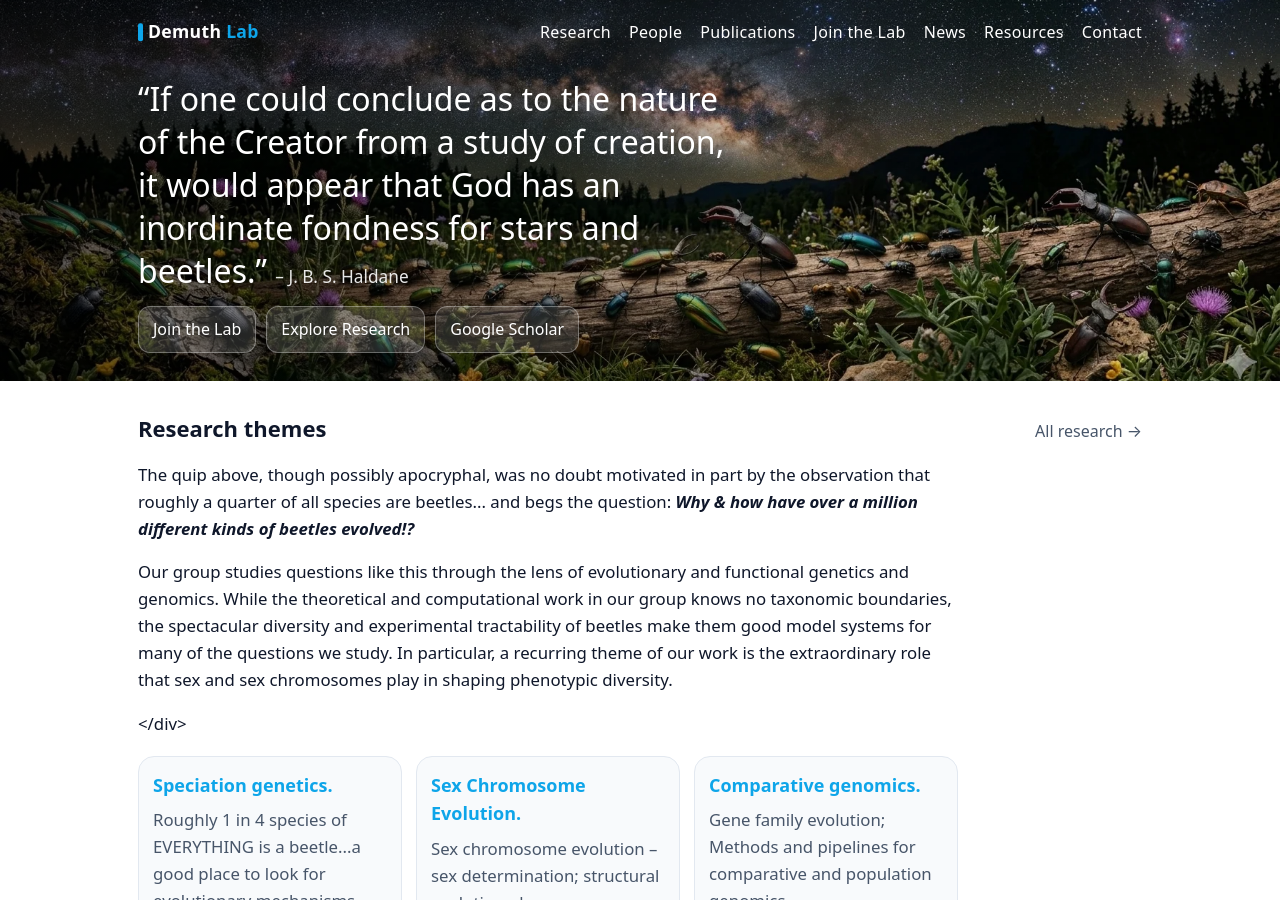
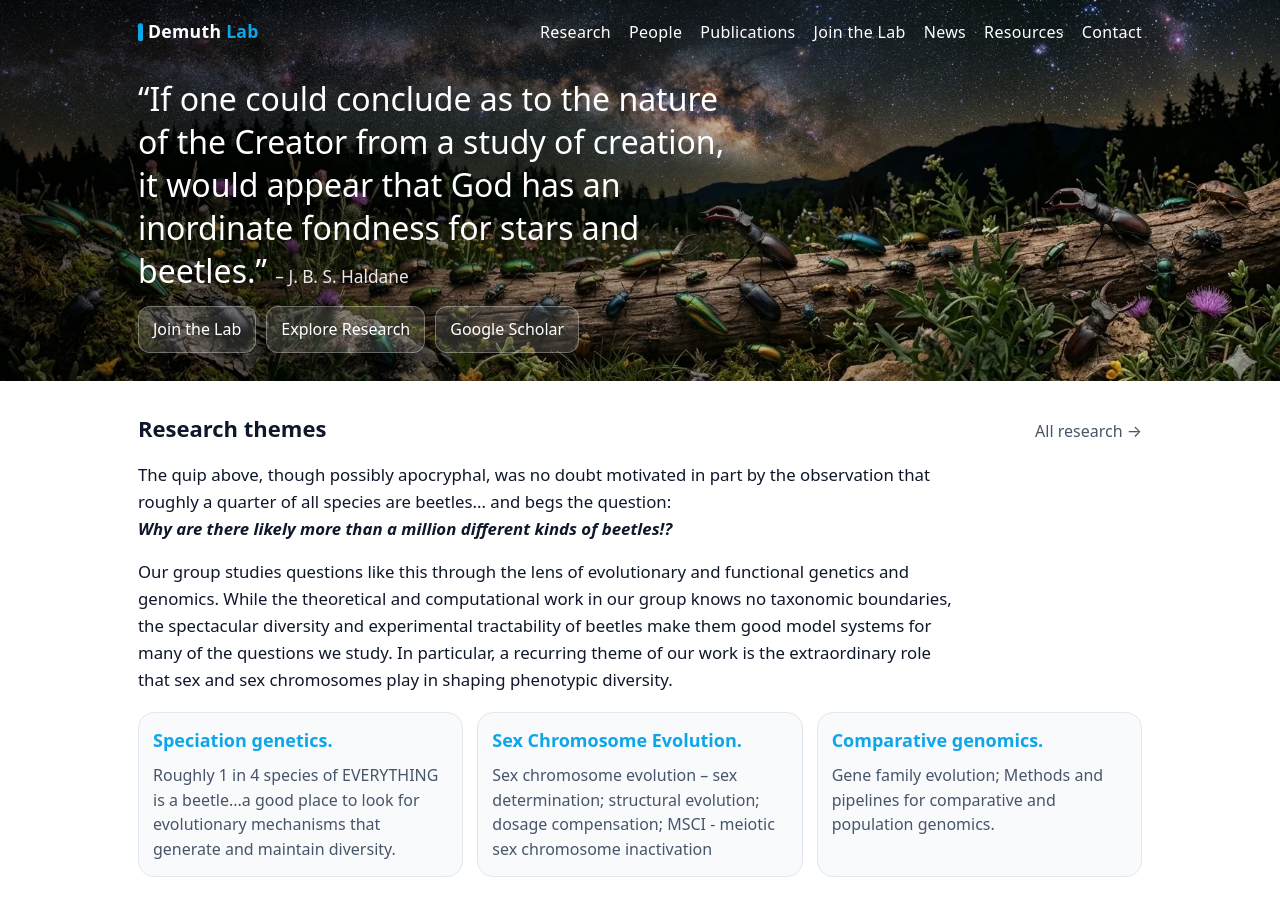
Before and after one commit to demuth-lab/demuth-lab.github.io, a Jekyll site: the page built from index.md, in a window 1280 px wide and 900 px high. Built offline with Jekyll 4.4.1, drawn with Linux system fonts in a browser that asks for light colours.

Commit message:
Update index.md

```diff
--- a/index.md
+++ b/index.md
@@ -27,15 +27,15 @@ show_title: false
   <h2>Research themes</h2>
   <a class="muted" href="{{ '/research/' | relative_url }}">All research →</a>
 </div>
+
 <div class="research-intro">
-
-<p>The quip above, though possibly apocryphal, was no doubt motivated in part by the observation that roughly a quarter of all species are beetles... and begs the question: <strong><em>Why & how have over a million different kinds of beetles evolved!?</em></strong>
+<p>The quip above, though possibly apocryphal, was no doubt motivated in part by the observation that roughly a quarter of all species are beetles... and begs the question: <br><strong><em>Why are there likely more than a million different kinds of beetles!?</em></strong></p>
 
 <p>
 Our group studies questions like this through the lens of evolutionary and functional genetics and genomics. While the theoretical and computational work in our group knows no taxonomic boundaries, the spectacular diversity and experimental tractability of beetles make them good model systems for many of the questions we study.  In particular, a recurring theme of our work is the extraordinary role that sex and sex chromosomes play in shaping phenotypic diversity.
 </p>
+</div>
 
-</div>
 <div class="cards">
   {% for c in site.data.research_cards %}
     <a class="card" href="{{ c.url | relative_url }}">
```
